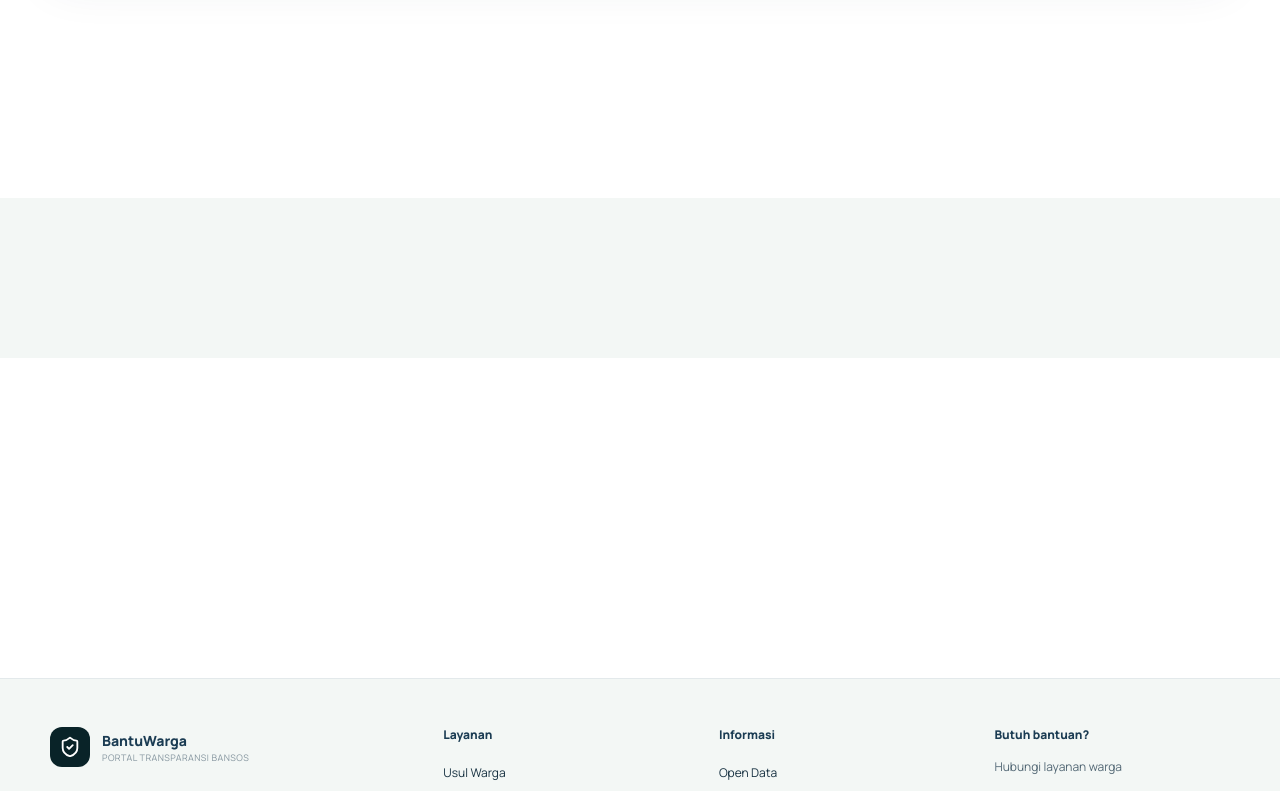
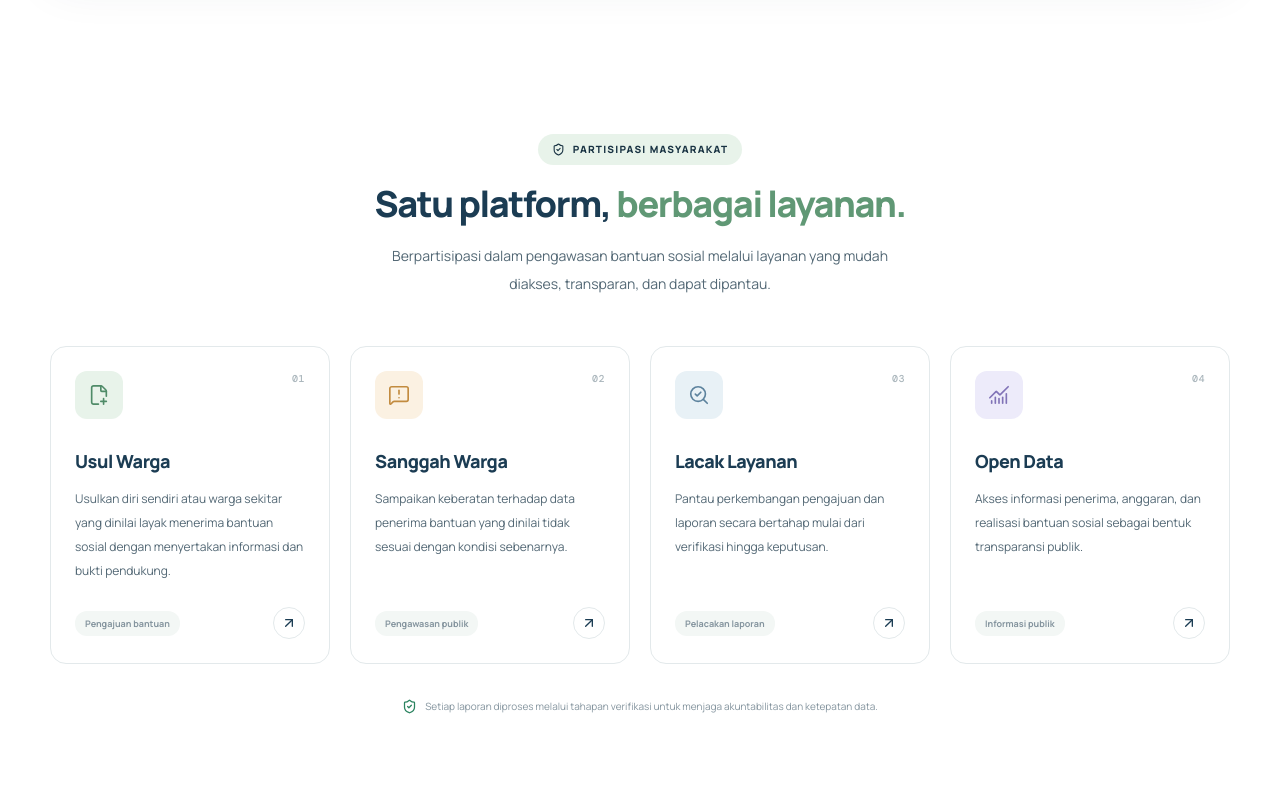
Before and after one commit to arifarhh/web-BantuWarga, a React (Vite) app: page / in a window 1280 px wide. Shown: the part 900-1691 px from the top of the page. Built offline with nearby package versions, Linux system fonts and the light colour scheme.

Commit message:
feat(home): implement citizen services section

```diff
--- a/src/pages/home/HomePage.tsx
+++ b/src/pages/home/HomePage.tsx
@@ -1,6 +1,7 @@
 
 import HeroSection from './components/HeroSection'
 import StatisticsSection from './components/StatisticsSection'
+import ServicesSection from './components/ServicesSection'
 
 export default function HomePage() {
   return (
@@ -9,9 +10,7 @@ export default function HomePage() {
 
       <StatisticsSection />
 
-      <section id="layanan" className="scroll-mt-24 py-20">
-        {/* Services Section akan dibuat berikutnya */}
-      </section>
+      <ServicesSection />
 
       <section
         id="transparansi"
--- /dev/null
+++ b/src/pages/home/components/ServicesSection.tsx
@@ -0,0 +1,143 @@
+
+import {
+  ArrowUpRight,
+  FilePlus2,
+  MessageSquareWarning,
+  SearchCheck,
+  ChartNoAxesCombined,
+  ShieldCheck,
+} from 'lucide-react'
+
+const services = [
+  {
+    number: '01',
+    title: 'Usul Warga',
+    description:
+      'Usulkan diri sendiri atau warga sekitar yang dinilai layak menerima bantuan sosial dengan menyertakan informasi dan bukti pendukung.',
+    label: 'Pengajuan bantuan',
+    href: '#usul-warga',
+    icon: FilePlus2,
+    iconStyle: 'bg-[#E8F3EA] text-[#4F8B68]',
+  },
+  {
+    number: '02',
+    title: 'Sanggah Warga',
+    description:
+      'Sampaikan keberatan terhadap data penerima bantuan yang dinilai tidak sesuai dengan kondisi sebenarnya.',
+    label: 'Pengawasan publik',
+    href: '#sanggah-warga',
+    icon: MessageSquareWarning,
+    iconStyle: 'bg-[#FBF1E2] text-[#C28B3F]',
+  },
+  {
+    number: '03',
+    title: 'Lacak Layanan',
+    description:
+      'Pantau perkembangan pengajuan dan laporan secara bertahap mulai dari verifikasi hingga keputusan.',
+    label: 'Pelacakan laporan',
+    href: '#lacak-tiket',
+    icon: SearchCheck,
+    iconStyle: 'bg-[#E8F1F6] text-[#5C829D]',
+  },
+  {
+    number: '04',
+    title: 'Open Data',
+    description:
+      'Akses informasi penerima, anggaran, dan realisasi bantuan sosial sebagai bentuk transparansi publik.',
+    label: 'Informasi publik',
+    href: '#transparansi',
+    icon: ChartNoAxesCombined,
+    iconStyle: 'bg-[#EDEBFA] text-[#8173B7]',
+  },
+]
+
+export default function ServicesSection() {
+  return (
+    <section
+      id="layanan"
+      className="scroll-mt-24 bg-white py-20 sm:py-24"
+    >
+      <div className="container">
+        {/* Section heading */}
+        <div className="mx-auto mb-12 max-w-[620px] text-center">
+          <div className="mb-4 inline-flex items-center gap-2 rounded-full bg-[var(--green-light)] px-3.5 py-2 text-[10px] font-extrabold uppercase tracking-[0.12em] text-[var(--green-dark)]">
+            <ShieldCheck size={13} />
+            Partisipasi masyarakat
+          </div>
+
+          <h2 className="text-3xl font-extrabold leading-tight tracking-[-0.04em] text-[var(--navy)] sm:text-4xl">
+            Satu platform,
+            <span className="text-[#609875]"> berbagai layanan.</span>
+          </h2>
+
+          <p className="mx-auto mt-4 max-w-[510px] text-sm leading-7 text-[var(--text)]">
+            Berpartisipasi dalam pengawasan bantuan sosial melalui layanan
+            yang mudah diakses, transparan, dan dapat dipantau.
+          </p>
+        </div>
+
+        {/* Service cards */}
+        <div className="grid gap-5 sm:grid-cols-2 xl:grid-cols-4">
+          {services.map((service) => {
+            const Icon = service.icon
+
+            return (
+              <a
+                key={service.number}
+                href={service.href}
+                className="group relative flex min-h-[285px] flex-col overflow-hidden rounded-2xl border border-[var(--line)] bg-white p-6 transition duration-300 hover:-translate-y-1 hover:border-[#B8D8C1] hover:shadow-[var(--shadow)]"
+              >
+                {/* Card number */}
+                <div className="flex items-start justify-between">
+                  <span
+                    className={`flex h-12 w-12 items-center justify-center rounded-xl ${service.iconStyle}`}
+                  >
+                    <Icon size={22} strokeWidth={1.8} />
+                  </span>
+
+                  <span className="font-mono text-[10px] font-medium tracking-wider text-[#AAB6BC]">
+                    {service.number}
+                  </span>
+                </div>
+
+                {/* Card content */}
+                <div className="mt-7">
+                  <h3 className="text-lg font-extrabold tracking-tight text-[var(--navy)] transition group-hover:text-[var(--green-dark)]">
+                    {service.title}
+                  </h3>
+
+                  <p className="mt-3 text-xs leading-6 text-[var(--text)]">
+                    {service.description}
+                  </p>
+                </div>
+
+                {/* Card footer */}
+                <div className="mt-auto flex items-center justify-between gap-2 pt-6">
+                  <span className="rounded-md bg-[#F3F7F5] px-2.5 py-1.5 text-[9px] font-bold text-[var(--muted)]">
+                    {service.label}
+                  </span>
+
+                  <span className="flex h-8 w-8 items-center justify-center rounded-full border border-[var(--line)] text-[var(--navy)] transition group-hover:border-[var(--green)] group-hover:bg-[var(--green)] group-hover:text-white">
+                    <ArrowUpRight size={16} />
+                  </span>
+                </div>
+
+                {/* Decorative hover accent */}
+                <div className="absolute bottom-0 left-0 h-[3px] w-0 bg-[var(--green)] transition-all duration-300 group-hover:w-full" />
+              </a>
+            )
+          })}
+        </div>
+
+        {/* Supporting information */}
+        <div className="mt-8 flex flex-col items-center justify-center gap-2 text-center sm:flex-row">
+          <ShieldCheck size={15} className="text-[var(--green)]" />
+          <p className="text-[10px] leading-5 text-[var(--muted)]">
+            Setiap laporan diproses melalui tahapan verifikasi untuk menjaga
+            akuntabilitas dan ketepatan data.
+          </p>
+        </div>
+      </div>
+    </section>
+  )
+}
```
